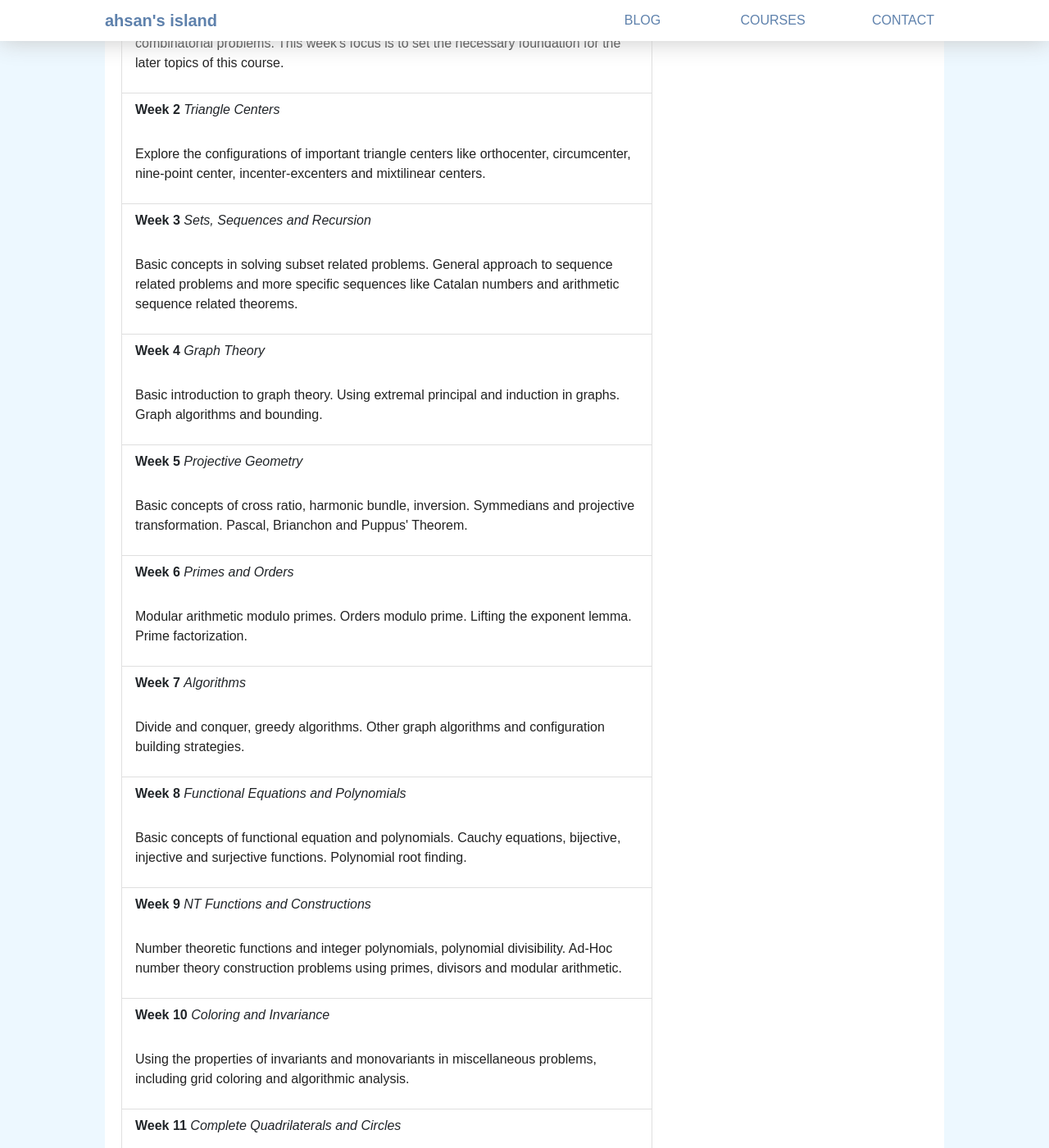
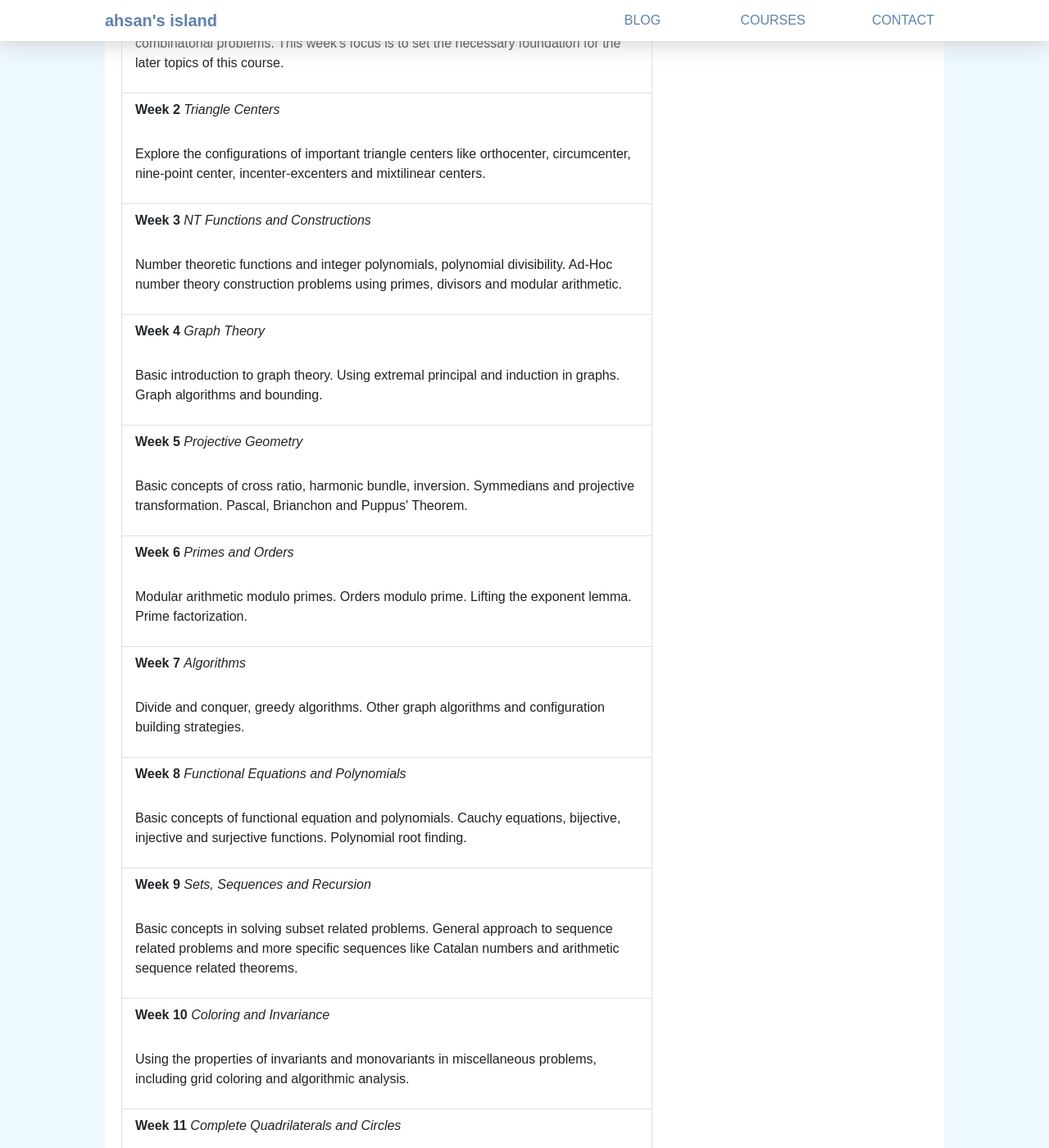
Before and after one commit to AnglyPascal/anglypascal.github.io, a Jekyll site: the page built from courses/atom.md, in a window 1280 px wide and 1400 px high, scrolled down 1312 px. Shown: the whole window at 82% size. Built offline with Jekyll 4.4.1, drawn with Linux system fonts in a browser that asks for light colours; nearby versions of some CDN libraries.

```diff
--- a/_data/courses.json
+++ b/_data/courses.json
@@ -13,13 +13,13 @@
     "course_content": [
       "<b>Week 1</b> <i>Induction and other strategies</i> <p>Using the induction, contradiction, extremal and pigeonhole principal to solve combinatorial problems. This week's focus is to set the necessary foundation for the later topics of this course.</p>",
       "<b>Week 2</b> <i>Triangle Centers</i> <p>Explore the configurations of important triangle centers like orthocenter, circumcenter, nine-point center, incenter-excenters and mixtilinear centers.</p>",
-      "<b>Week 3</b> <i>Sets, Sequences and Recursion</i> <p>Basic concepts in solving subset related problems. General approach to sequence related problems and more specific sequences like Catalan numbers and arithmetic sequence related theorems.</p>",
+      "<b>Week 3</b> <i>NT Functions and Constructions</i> <p>Number theoretic functions and integer polynomials, polynomial divisibility.  Ad-Hoc number theory construction problems using primes, divisors and modular arithmetic.</p>",
       "<b>Week 4</b> <i>Graph Theory</i> <p>Basic introduction to graph theory. Using extremal principal and induction in graphs. Graph algorithms and bounding.</p>",
       "<b>Week 5</b> <i>Projective Geometry</i> <p>Basic concepts of cross ratio, harmonic bundle, inversion. Symmedians and projective transformation. Pascal, Brianchon and Puppus' Theorem.</p>",
       "<b>Week 6</b> <i>Primes and Orders</i> <p>Modular arithmetic modulo primes. Orders modulo prime. Lifting the exponent lemma.  Prime factorization.</p>",
       "<b>Week 7</b> <i>Algorithms</i> <p>Divide and conquer, greedy algorithms. Other graph algorithms and configuration building strategies.</p>",
       "<b>Week 8</b> <i>Functional Equations and Polynomials</i> <p>Basic concepts of functional equation and polynomials. Cauchy equations, bijective, injective and surjective functions. Polynomial root finding.</p>",
-      "<b>Week 9</b> <i>NT Functions and Constructions</i> <p>Number theoretic functions and integer polynomials, polynomial divisibility.  Ad-Hoc number theory construction problems using primes, divisors and modular arithmetic.</p>",
+      "<b>Week 9</b> <i>Sets, Sequences and Recursion</i> <p>Basic concepts in solving subset related problems. General approach to sequence related problems and more specific sequences like Catalan numbers and arithmetic sequence related theorems.</p>",
       "<b>Week 10</b> <i>Coloring and Invariance</i> <p>Using the properties of invariants and monovariants in miscellaneous problems, including grid coloring and algorithmic analysis.</p>",
       "<b>Week 11</b> <i>Complete Quadrilaterals and Circles</i> <p>Explore the configurations of cyclic quadrilateral and complete quadrilaterals in general. Spiral similarity and pole-polar transformation.</p>",
       "<b>Week 12</b> <i>Combinatorial Games and Geometry</i> <p>Basic introduction to combinatorial games. Copying strategies, impartial games.  Basic concepts in combinatorial geometry.</p>"
```
